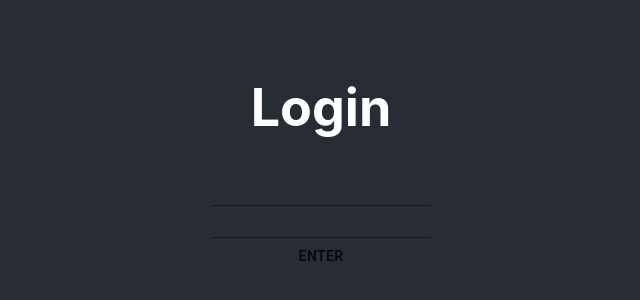
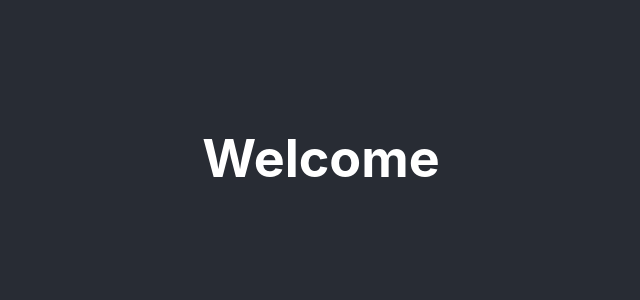
Before and after one commit to joshadams1/todo-app, a React (Create React App) app in the folder client/todo-list/: page /home in a window 1280 px wide. Shown: the part 242-542 px from the top of the page, without its empty margins (319-959 px from the left). Built offline with nearby package versions, Linux system fonts and the light colour scheme.

Commit message:
Install react router + setup initial routes

```diff
--- a/client/todo-list/src/App.js
+++ b/client/todo-list/src/App.js
@@ -1,13 +1,22 @@
 import './App.scss';
 import Login from './components/Login';
+import Home from './components/Home';
+
+import { Route, BrowserRouter as Router, Switch } from 'react-router-dom';
 
 function App() {
   return (
-    <div className="App">
-      <header className="App-header">
-        <Login />
-      </header>
-    </div>
+    <Router>
+      <div className="App">
+        <header className="App-header">
+          {/* Create client side routing */}
+          <Switch>
+            <Route path="/home" component={Home} />
+            <Route path="/" component={Login} />
+          </Switch>
+        </header>
+      </div>
+    </Router>
   );
 }
 
--- /dev/null
+++ b/client/todo-list/src/components/Home.js
@@ -0,0 +1,11 @@
+import React from 'react';
+
+const Home = () => {
+    return (
+        <div>
+            <h1>Welcome</h1>
+        </div>
+    )
+}
+
+export default Home;
--- a/client/todo-list/src/components/Login.js
+++ b/client/todo-list/src/components/Login.js
@@ -1,15 +1,19 @@
 import React from 'react';
 
+import { Link } from 'react-router-dom';
 import { FormControl, TextField, Button } from '@material-ui/core';
 
 const Login = () => {
+    const directToHome = () => { <Link to="./Home.js"></Link> }
     return (
         <div>
-            <h1>Login</h1>
+            <h1>Home</h1>
             <FormControl>
                 <TextField></TextField>
                 <TextField></TextField>
-                <Button>Enter</Button>
+                <Link to="./home">
+                    <Button color="primary">Enter</Button>
+                </Link>
             </FormControl>
         </div>
     )
```
